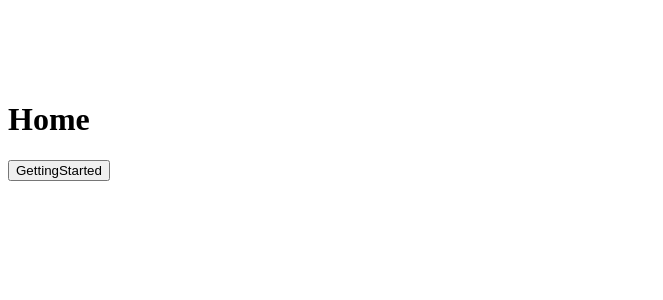
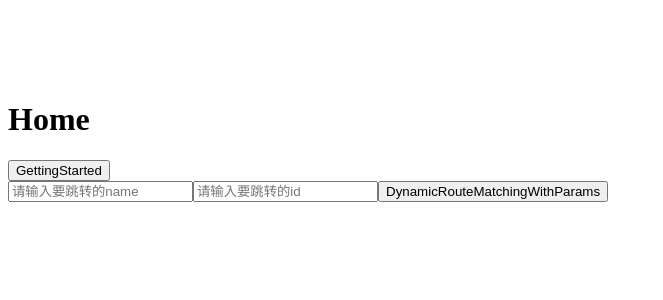
Before and after one commit to yuayuz/vue-learning, a Vue app in the folder vue-router/: page / in a window 1280 px wide. Shown: the top 300 px of the page, without its empty margins (0-663 px from the left). Built offline with nearby package versions, Linux system fonts and the light colour scheme.

Commit message:
add `DynamicRouteMatchingWithParams`

```diff
--- a/vue-router/src/router/index.ts
+++ b/vue-router/src/router/index.ts
@@ -1,6 +1,7 @@
 import { createRouter, createWebHistory } from 'vue-router'
 import Home from '@/views/Home.vue'
 import GettingStarted from '@/views/Essentials/GettingStarted.vue'
+import DynamicRouteMatchingWithParams from '@/views/Essentials/DynamicRouteMatchingWithParams.vue'
 
 const router = createRouter({
   history: createWebHistory(import.meta.env.BASE_URL),
@@ -14,6 +15,11 @@ const router = createRouter({
       path: '/GettingStarted',
       name: 'GettingStarted',
       component: GettingStarted
+    },
+    {
+      path: '/DynamicRouteMatchingWithParams/:name/:id',
+      name: 'DynamicRouteMatchingWithParams',
+      component: DynamicRouteMatchingWithParams
     }
   ]
 })
--- /dev/null
+++ b/vue-router/src/views/Essentials/DynamicRouteMatchingWithParams.vue
@@ -0,0 +1,17 @@
+<script setup lang="ts"></script>
+
+<template>
+  <h1>DynamicRouteMatchingWithParams</h1>
+  <!--
+  路径参数 用冒号 : 表示。当一个路由被匹配时，
+  它的 params 的值将在每个组件中以 route.params 的形式暴露出来。
+  -->
+  <!--
+  可以在同一个路由中设置有多个 路径参数，它们会映射到 $route.params 上的相应字段
+   -->
+  <p>动态路由</p>
+  <!-- 当前路由可以通过 $route 在模板中访问 -->
+  <p>当前路由为: {{ $route.params.name }}/{{ $route.params.id }}</p>
+</template>
+
+<style scoped></style>
--- a/vue-router/src/views/Home.vue
+++ b/vue-router/src/views/Home.vue
@@ -1,14 +1,26 @@
 <script setup lang="ts">
 import router from '@/router'
+import { ref } from 'vue'
 
 const handleRouter = function (page: string) {
   router.push({ name: page })
+}
+const name = ref()
+const id = ref()
+const handleRouter1 = function (name: string, id: string, page: string) {
+  router.push({ name: page, params: { name: name, id: id } })
 }
 </script>
 
 <template>
   <h1>Home</h1>
   <button @click="handleRouter('GettingStarted')">GettingStarted</button>
+  <br />
+  <input placeholder="请输入要跳转的name" v-model="name" />
+  <input placeholder="请输入要跳转的id" v-model="id" />
+  <button @click="handleRouter1(name, id, 'DynamicRouteMatchingWithParams')">
+    DynamicRouteMatchingWithParams
+  </button>
 </template>
 
 <style scoped></style>
```
